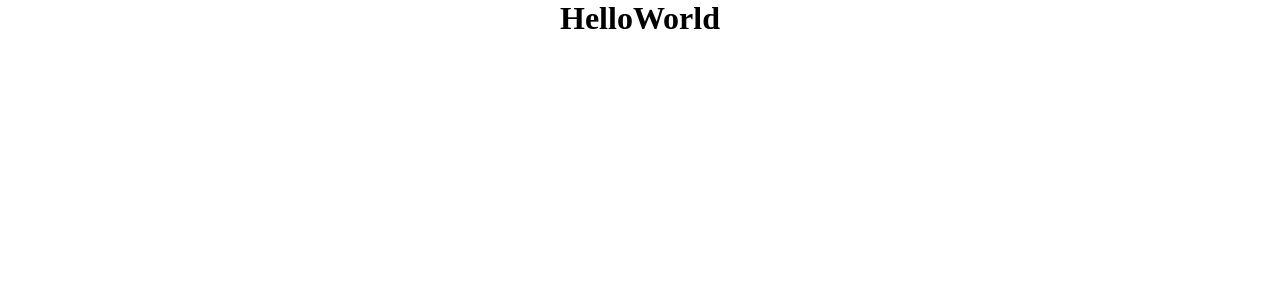
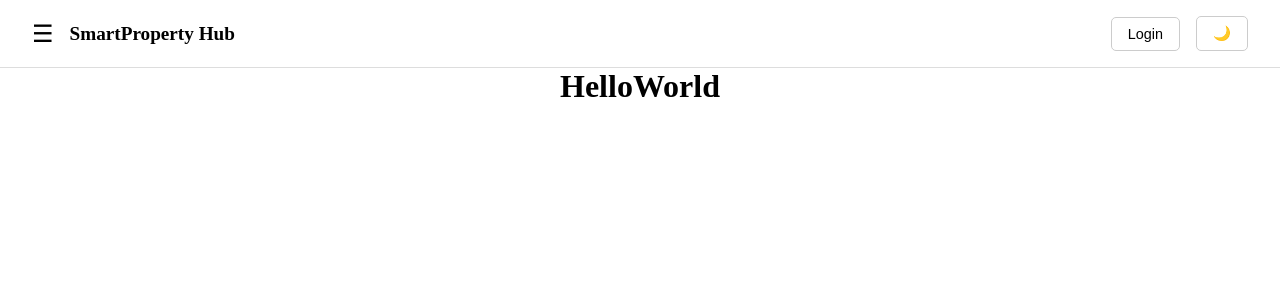
Before and after one commit to MAYANKSHARMA01010/smart-property-hub, a Next.js app: page / in a window 1280 px wide. Shown: the top 300 px of the page. Built offline with nearby package versions, Linux system fonts and the light colour scheme; no server answers.

Commit message:
NavBar Done

```diff
--- a/src/Components/Navbar.jsx
+++ b/src/Components/Navbar.jsx
@@ -1,11 +1,74 @@
-import React from 'react'
+"use client";
 
-function Navbar() {
+import { useState, useEffect } from 'react';
+import Link from 'next/link';
+import '../styles/Navbar.css';
+
+import { auth } from '@/lib/firebase';
+import { onAuthStateChanged, signOut } from 'firebase/auth';
+
+export default function Navbar() {
+  const [open, setOpen] = useState(false);
+  const [darkMode, setDarkMode] = useState(false);
+  const [user, setUser] = useState(null);
+
+  const toggleDarkMode = () => {
+    setDarkMode(!darkMode);
+    document.body.classList.toggle('dark');
+  };
+
+  useEffect(() => {
+    const unsubscribe = onAuthStateChanged(auth, (currentUser) => {
+      setUser(currentUser);
+    });
+    return () => unsubscribe();
+  }, []);
+
+  const handleLogout = async () => {
+    try {
+      await signOut(auth);
+      alert('Logged out successfully');
+    } catch (err) {
+      console.error(err);
+    }
+  };
+
   return (
-    <div>
+    <>
+      <header className="navbar">
+        <div className="navbar-left">
+          <button className="menu-button" onClick={() => setOpen(true)}>☰</button>
+          <h1 className="navbar-title">SmartProperty Hub</h1>
+        </div>
+        <div className="navbar-right">
+          {user ? (
+            <>
+              <span className="user-info">{user.email}</span>
+              <button className="login-button" onClick={handleLogout}>Logout</button>
+            </>
+          ) : (
+            <Link href="/login">
+              <button className="login-button">Login</button>
+            </Link>
+          )}
+          <button className="dark-mode-button" onClick={toggleDarkMode}>
+            {darkMode ? "☀️" : "🌙"}
+          </button>
+        </div>
+      </header>
 
-    </div>
-  )
+      <div className={`overlay ${open ? 'show' : ''}`} onClick={() => setOpen(false)}></div>
+
+      <aside className={`sidebar ${open ? 'open' : ''}`}>
+        <button className="close-button" onClick={() => setOpen(false)}>✖</button>
+        <nav className="nav-links">
+          <Link href="/">Home</Link>
+          <Link href="/about">About</Link>
+          <Link href="/how-it-works">How it works</Link>
+          <Link href="/get-started">Get started</Link>
+          <Link href="/past-programs">Past programs</Link>
+        </nav>
+      </aside>
+    </>
+  );
 }
-
-export default Navbar
--- a/src/app/page.js
+++ b/src/app/page.js
@@ -1,10 +1,12 @@
 import React from 'react';
 import "../styles/HomePage.css";
 import "../styles/globals.css";
+import Navbar from '@/Components/Navbar';
 
 export default function Home() {
   return (
     <div className='HomePage'>
+      <Navbar />
       <h1>HelloWorld</h1>
     </div>
   );
--- a/src/styles/Navbar.css
+++ b/src/styles/Navbar.css
@@ -0,0 +1,126 @@
+/* Container for navbar */
+.navbar {
+    display: flex;
+    align-items: center;
+    justify-content: space-between;
+    padding: 1rem 2rem;
+    background-color: #ffffff;
+    border-bottom: 1px solid #ddd;
+    position: relative;
+    z-index: 100;
+  }
+
+  /* Left side: Menu button and Title */
+  .navbar-left {
+    display: flex;
+    align-items: center;
+    gap: 1rem;
+  }
+
+  .menu-button {
+    background: none;
+    border: none;
+    font-size: 1.5rem;
+    cursor: pointer;
+  }
+
+  .navbar-title {
+    font-size: 1.2rem;
+    font-weight: bold;
+  }
+
+  /* Right side: Login & dark mode */
+  .navbar-right {
+    display: flex;
+    align-items: center;
+    gap: 1rem;
+  }
+
+  .login-button,
+  .dark-mode-button {
+    padding: 0.5rem 1rem;
+    border: 1px solid #ccc;
+    background: none;
+    border-radius: 5px;
+    cursor: pointer;
+    font-size: 0.9rem;
+  }
+
+  /* Sidebar */
+  .sidebar {
+    position: fixed;
+    top: 0;
+    left: -250px;
+    width: 240px;
+    height: 100%;
+    background: #fff;
+    box-shadow: 2px 0 5px rgba(0, 0, 0, 0.2);
+    padding: 2rem 1rem;
+    transition: left 0.3s ease-in-out;
+    z-index: 999;
+  }
+
+  .sidebar.open {
+    left: 0;
+  }
+
+  .close-button {
+    background: none;
+    border: none;
+    font-size: 1.5rem;
+    position: absolute;
+    top: 1rem;
+    right: 1rem;
+    cursor: pointer;
+  }
+
+  .nav-links {
+    margin-top: 3rem;
+    display: flex;
+    flex-direction: column;
+    gap: 1rem;
+  }
+
+  .nav-links a {
+    text-decoration: none;
+    color: #333;
+    font-size: 1rem;
+  }
+
+  /* Overlay behind sidebar */
+  .overlay {
+    display: none;
+  }
+
+  .overlay.show {
+    display: block;
+    position: fixed;
+    inset: 0;
+    background-color: rgba(0, 0, 0, 0.3);
+    z-index: 998;
+  }
+
+  /* Dark mode */
+  body.dark {
+    background-color: #121212;
+    color: #ffffff;
+  }
+
+  body.dark .navbar {
+    background-color: #1e1e1e;
+    border-color: #333;
+  }
+
+  body.dark .sidebar {
+    background-color: #1e1e1e;
+  }
+
+  body.dark .nav-links a {
+    color: #ffffff;
+  }
+
+  body.dark .login-button,
+  body.dark .dark-mode-button {
+    color: #fff;
+    border-color: #666;
+  }
```
